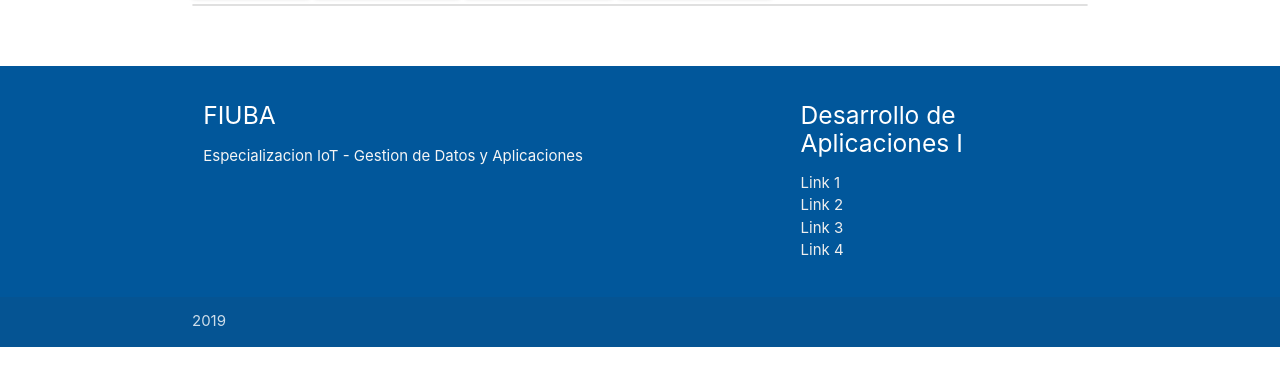
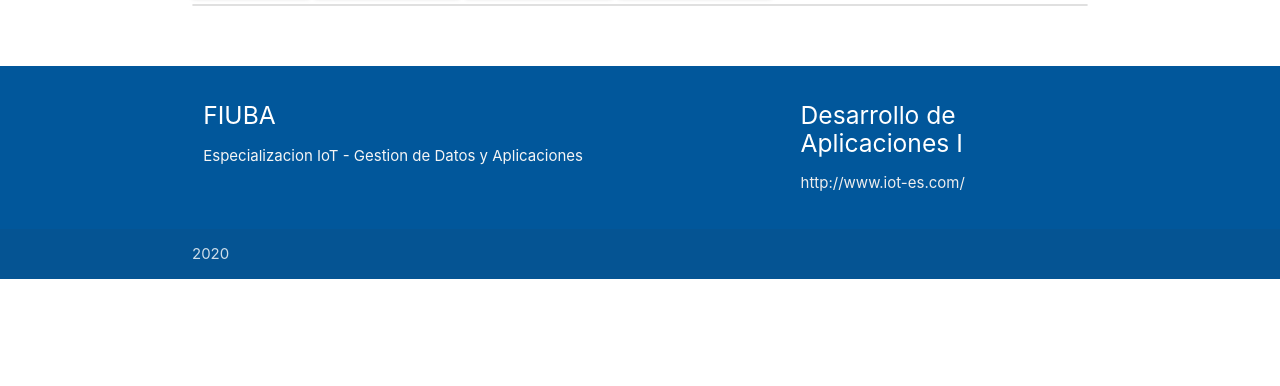
Before and after one commit to carlosdomenje/daw_tp_final, a plain HTML site: page index.html in a window 1280 px wide. Shown: the part 200-586 px from the top of the page. Drawn offline with Linux system fonts and the light colour scheme; no server answers.

Commit message:
Se agregan comentarios - modificacion de link del html a iot-ES - se agrega funcion de carga de botones separado del main

```diff
--- a/index.html
+++ b/index.html
@@ -50,17 +50,15 @@
                 <div class="col l4 offset-l2 s12">
                     <h5 class="white-text">Desarrollo de Aplicaciones I</h5>
                     <ul>
-                        <li><a class="grey-text text-lighten-3" href="#!">Link 1</a></li>
-                        <li><a class="grey-text text-lighten-3" href="#!">Link 2</a></li>
-                        <li><a class="grey-text text-lighten-3" href="#!">Link 3</a></li>
-                        <li><a class="grey-text text-lighten-3" href="#!">Link 4</a></li>
+                        <li><a class="grey-text text-lighten-3" href="http://www.iot-es.com/">http://www.iot-es.com/</a></li>
+
                     </ul>
                 </div>
             </div>
         </div>
         <div class="footer-copyright">
             <div class="container">
-                2019
+                2020
                 <!-- <a class="grey-text text-lighten-4 right" href="#!">More Links</a> -->
             </div>
         </div>
```
Also changed, not shown: 1 other file.
